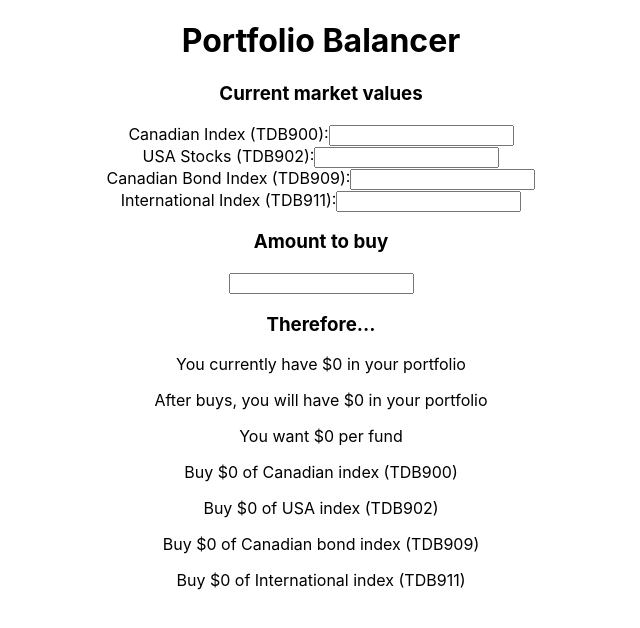
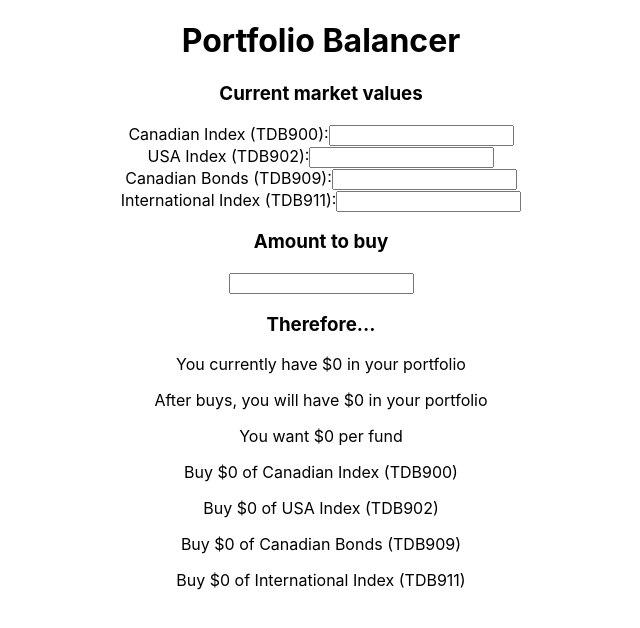
Before and after one commit to thomaschriskelly/react-balanced-portfolio, a React (Create React App) app: page / in a window 1280 px wide. Shown: the top 628 px of the page, without its empty margins (319-959 px from the left). Built offline with nearby package versions, Linux system fonts and the light colour scheme.

Commit message:
generalize to N funds

```diff
--- a/src/App.tsx
+++ b/src/App.tsx
@@ -1,70 +1,71 @@
 import React, { useState } from 'react';
 import './App.css';
 
+interface Fund {
+  name: string;
+  code: string;
+  amount: string;
+}
+
 function App() {
-  const [canadianIndex, setCanadianIndex] = useState('');
-  const [usaIndex, setUsaIndex] = useState('');
-  const [canadianBondIndex, setCanadianBondIndex] = useState('');
-  const [internationalIndex, setInternationalIndex] = useState('');
+  const [funds, setFunds] = useState<Fund[]>([
+    { name: 'Canadian Index', code: 'TDB900', amount: '' },
+    { name: 'USA Index', code: 'TDB902', amount: '' },
+    { name: 'Canadian Bonds', code: 'TDB909', amount: '' },
+    { name: 'International Index', code: 'TDB911', amount: '' },
+  ]);
   const [amountToPurchase, setAmountToPurchase] = useState('');
 
-  const canadianIndexNum = parseFloat(canadianIndex) || 0;
-  const canadianBondIndexNum = parseFloat(canadianBondIndex) || 0;
-  const usaIndexNum = parseFloat(usaIndex) || 0;
-  const internationalIndexNum = parseFloat(internationalIndex) || 0;
-  const currentTotal = canadianIndexNum + canadianBondIndexNum + usaIndexNum + internationalIndexNum;
+  const currentTotal = funds.reduce(
+    (previous, current) => previous + parseFloat(current.amount) || 0,
+    0,
+  );
   const amountToPurchaseNum = parseFloat(amountToPurchase) || 0;
   const newTotal = currentTotal + amountToPurchaseNum;
-  const desiredPer = Math.floor(newTotal / 4);
-
-  const remainder = (current: number) => Math.floor(desiredPer - current).toLocaleString();
+  const desiredPer = Math.floor(newTotal / funds.length);
 
   return (
     <div className="App">
       <header className="App-header">
-        <h1>
-          Portfolio Balancer
-        </h1>
+        <h1>Portfolio Balancer</h1>
 
         <h3>Current market values</h3>
-        <div>
-          <label>
-            Canadian Index (TDB900):
-            <input type="text" value={canadianIndex} onChange={(e) => setCanadianIndex(e.target.value)} />
-          </label>
-        </div>
-        <div>
-          <label>
-            USA Stocks (TDB902):
-            <input type="text" value={usaIndex} onChange={(e) => setUsaIndex(e.target.value)} />
-          </label>
-        </div>
-        <div>
-          <label>
-            Canadian Bond Index (TDB909):
-            <input type="text" value={canadianBondIndex} onChange={(e) => setCanadianBondIndex(e.target.value)} />
-          </label>
-        </div>
-        <div>
-          <label>
-            International Index (TDB911):
-            <input type="text" value={internationalIndex} onChange={(e) => setInternationalIndex(e.target.value)} />
-          </label>
-        </div>
-
+        {funds.map((fund, index) => (
+          <div>
+            <label>
+              {fund.name} ({fund.code}):
+              <input
+                type="text"
+                value={fund.amount}
+                onChange={(e) => {
+                  const amount = e.target.value;
+                  const newFunds = [...funds];
+                  newFunds[index].amount = amount;
+                  setFunds(newFunds);
+                }}
+              />
+            </label>
+          </div>
+        ))}
         <h3>Amount to buy</h3>
         <label>
-          <input type="text" value={amountToPurchase} onChange={(e) => setAmountToPurchase(e.target.value)} />
+          <input
+            type="text"
+            value={amountToPurchase}
+            onChange={(e) => setAmountToPurchase(e.target.value)}
+          />
         </label>
 
         <h3>Therefore...</h3>
         <p>You currently have ${currentTotal.toLocaleString()} in your portfolio</p>
         <p>After buys, you will have ${newTotal.toLocaleString()} in your portfolio</p>
         <p>You want ${desiredPer.toLocaleString()} per fund</p>
-        <p>Buy ${remainder(canadianIndexNum)} of Canadian index (TDB900)</p>
-        <p>Buy ${remainder(usaIndexNum)} of USA index (TDB902)</p>
-        <p>Buy ${remainder(canadianBondIndexNum)} of Canadian bond index (TDB909)</p>
-        <p>Buy ${remainder(internationalIndexNum)} of International index (TDB911)</p>
+        {funds.map((fund) => (
+          <p>
+            Buy ${Math.floor(desiredPer - parseFloat(fund.amount) || 0).toLocaleString()} of{' '}
+            {fund.name} ({fund.code})
+          </p>
+        ))}
       </header>
     </div>
   );
```
